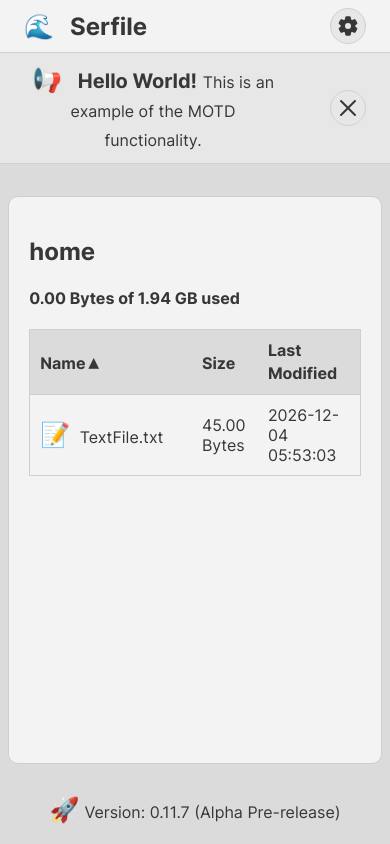
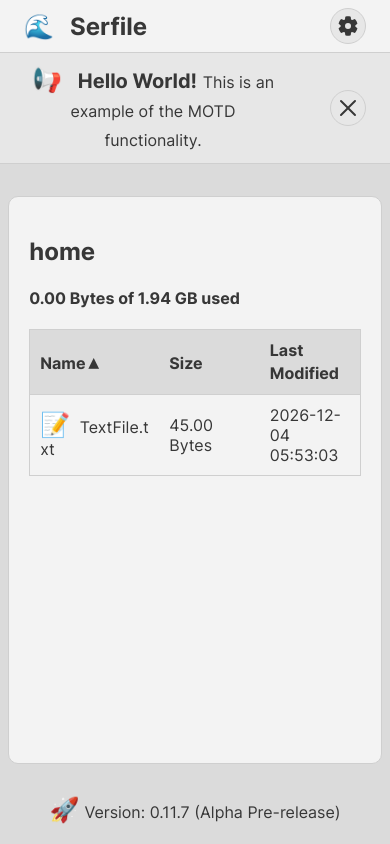
Before and after one commit to Krosseye/Serfile, a Flask app: page /browser/ in a window 390 px wide. Run offline with Flask 3, Linux system fonts and the light colour scheme; some web fonts are replaced.

Commit message:
small fixes + add box-shadow variable

```diff
--- a/app/static/assets/css/default.css
+++ b/app/static/assets/css/default.css
@@ -12,6 +12,7 @@
 
   --border-radius: 10px;
   --border: 1px solid color-mix(in srgb, var(--primary-color), var(--shade) 15%);
+  --box-shadow: 0.2rem 0.25rem 0.5rem rgba(0, 0, 0, 0.25);
 }
 
 @media (prefers-color-scheme: dark) {
@@ -74,6 +75,7 @@ h1 {
 table {
   border-collapse: collapse;
   width: 100%;
+  table-layout: fixed;
 }
 
 th,
@@ -88,6 +90,7 @@ th {
 
 th:first-child {
   border-left: var(--border);
+  width: 50%;
 }
 
 th:last-child {
@@ -95,7 +98,6 @@ th:last-child {
 }
 
 td:first-child {
-  width: 75%;
   word-break: break-all;
   border-left: var(--border);
 }
@@ -229,9 +231,13 @@ svg path {
   box-sizing: border-box;
 }
 
-@media screen and (max-width: 1080px) {
+@media screen and (max-width: 960px) {
   .container {
     width: 85%;
+  }
+
+  th:first-child {
+    width: 33%;
   }
 }
 
@@ -271,7 +277,7 @@ svg path {
 }
 
 .overlay {
-  background-color: var(--primary-color);
+  background-color: var(--tertiary-color);
   border: var(--border);
   border-radius: var(--border-radius);
   pointer-events: none;
@@ -288,6 +294,7 @@ svg path {
   align-items: center;
   text-align: center;
   padding: 4rem;
+  box-shadow: var(--box-shadow);
 }
 
 .overlay-icon {
```
Also changed, not shown: app/static/assets/css/editor.css (+2 -7 lines).
